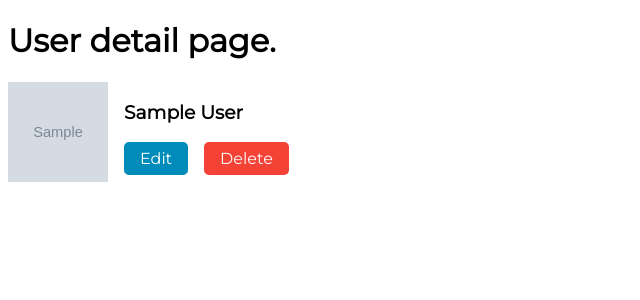
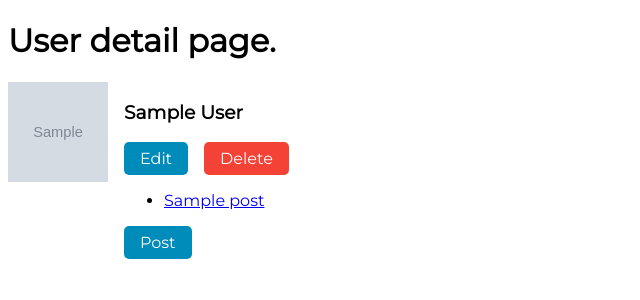
Before and after one commit to achangtroraleke/sqlalchemy-exercise, a Flask app: page /user/1/ in a window 1280 px wide. Shown: the top 300 px of the page, without its empty margins (0-640 px from the left). Run offline with Flask 3, Linux system fonts and the light colour scheme; tables that the repository leaves empty hold one stand-in row (Sample ...).

Commit message:
added the ability to CRUD post

```diff
--- a/app.py
+++ b/app.py
@@ -1,8 +1,9 @@
 """Blogly application."""
 
 from flask import Flask, request, render_template, redirect
-from models import connect_db, db, User
+from models import connect_db, db, User, Post
 from sqlalchemy import text
+import datetime
 
 app = Flask(__name__)
 app.config['SQLALCHEMY_DATABASE_URI'] = 'postgresql:///blogly'
@@ -37,6 +38,7 @@ def show_user(user_id):
     print(user_id)
     user = User.query.get_or_404(user_id)
 
+
     return render_template('user-page.html', user= user)
 
 @app.route('/delete/user/<int:user_id>/')
@@ -63,5 +65,52 @@ def edit_user(user_id):
     edit = True
     return render_template('create_user.html', edit = edit, user=user)
 
+@app.route('/user/<int:user_id>/posts/new/', methods=['GET', 'POST'])
+def post_page(user_id):
+    curr_user = User.query.get(user_id)
+    if request.method == 'POST':
+        title = request.form['title']
+        content = request.form['content']
+        new_post = Post(
+            title = title,
+            content = content,
+            created_at = datetime.datetime.now(),
+            author_id = user_id,
+        )
+        db.session.add(new_post)
+        db.session.commit()
+        return redirect(f'/user/{user_id}/')
+
+    return render_template('post_form.html', user = curr_user)
+
+@app.route('/posts/<int:post_id>/', methods=['GET'])
+def post_detail(post_id):
+    curr_post = Post.query.get(post_id)
+    return render_template('post_page.html', curr_post = curr_post)
+
+
+@app.route('/posts/<int:post_id>/edit/', methods=['GET',"POST"])
+def edit_post(post_id):
+    curr_post = Post.query.get(post_id)
+    if request.method =="POST":
+        print('print', curr_post)
+        title = request.form['title']
+        content = request.form['content']
+        curr_post.edit_info(title, content)
+        print(curr_post)
+        db.session.add(curr_post)
+        db.session.commit()
+        return redirect(f'/posts/{curr_post.id}/')
+
+
+    return render_template('post_form.html', edit = True, curr_post=curr_post)
+
+@app.route('/posts/<int:post_id>/delete/')
+def delete_post(post_id):
+    curr_post = Post.query.get(post_id)
+    db.session.delete(curr_post)
+    db.session.commit()
+    return redirect('/')
+
 # if __name__ == '__main__':
 #     app.run(debug=True)
--- a/static/styles/main.css
+++ b/static/styles/main.css
@@ -66,3 +66,8 @@ body{
   .green-button{
     background-color: #04AA6D;
   }
+
+  form input,
+  textarea{
+    width: 100%;
+  }
--- a/templates/user-page.html
+++ b/templates/user-page.html
@@ -9,11 +9,23 @@
     </div>
     <div class="flex-column">
         <h3>{{user.first_name}} {{user.last_name}}</h3>
-
         <div class="flex std-gap">
             <a href="/edit/user/{{user.id}}/" class="button blue-button">Edit</a>
             <a href="/delete/user/{{user.id}}/"  class="button red-button">Delete</a>
+
         </div>
+        <ul>
+            {% for post in user.posts %}
+            <li>
+                <a href="/posts/{{post.id}}/">
+                    {{post.title}}
+                </a>
+            </li>
+            {% endfor %}
+        </ul>
+
+
+        <a href="/user/{{user.id}}/posts/new/" class="button blue-button">Post</a>
     </div>
 
 
```
Also changed, not shown: models.py (+18 -0 lines), templates/post_form.html (added, +45 -0 lines), templates/post_page.html (added, +18 -0 lines).
